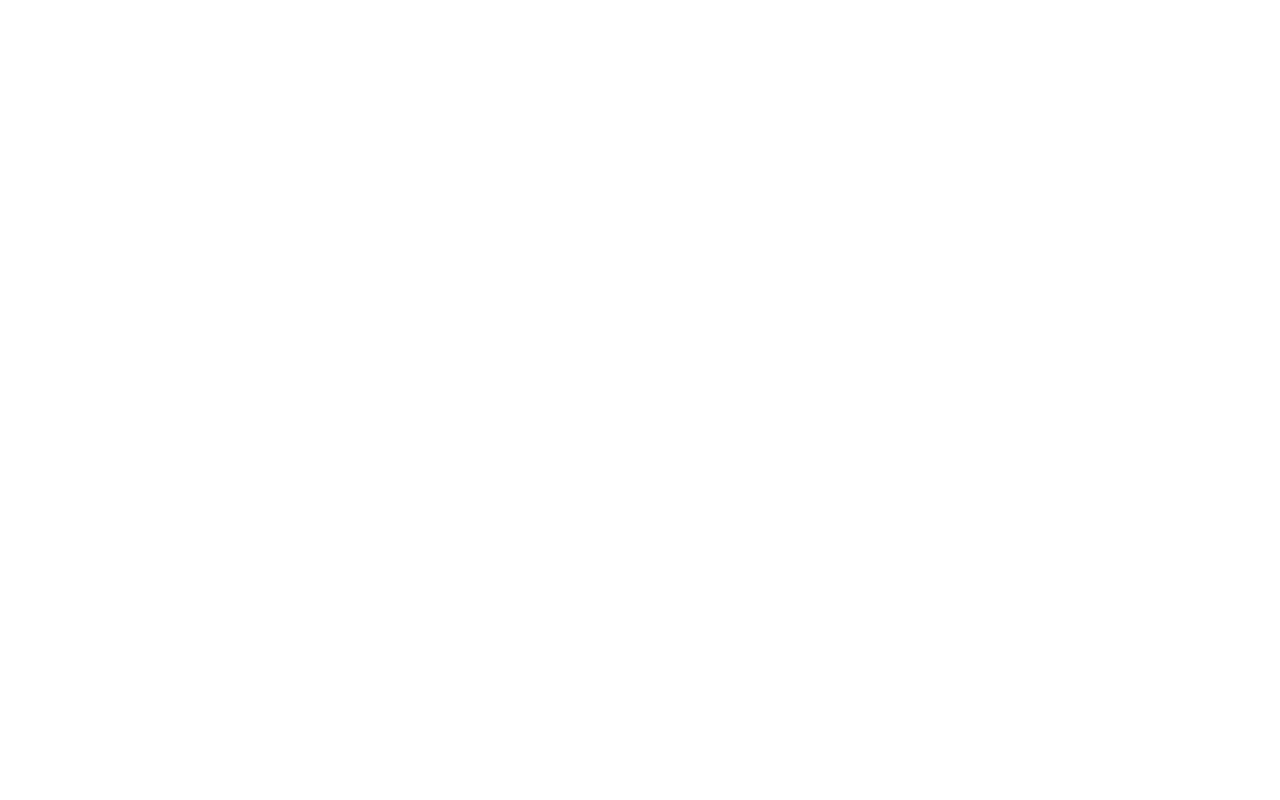
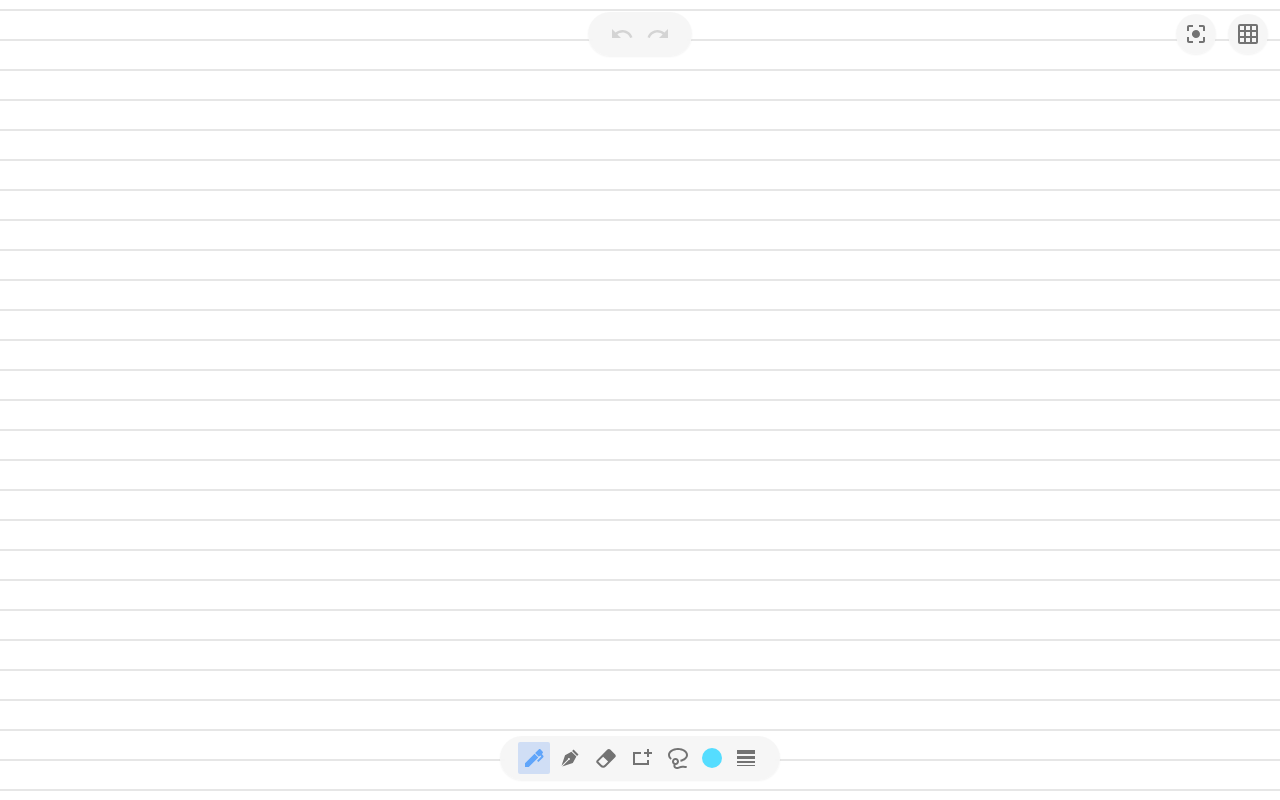
Before and after one commit to fabianmontag/inkuility, a plain HTML site: page index.html in a window 1280 px wide. Drawn offline with nearby package versions, Linux system fonts and the light colour scheme; the site is published under a folder, as on GitHub Pages, so addresses that start at the root find nothing.

Commit message:
Update index.html

```diff
--- a/index.html
+++ b/index.html
@@ -17,8 +17,8 @@
 
         gtag('config', 'G-S2GZH4GXXH');
         </script>
-      <script type="module" crossorigin src="/assets/index-147fe181.js"></script>
-      <link rel="stylesheet" href="/assets/index-faef5541.css">
+      <script type="module" crossorigin src="./assets/index-147fe181.js"></script>
+      <link rel="stylesheet" href="./assets/index-faef5541.css">
     </head>
     <body oncontextmenu="return false;">
         <div id="root"></div>
```
